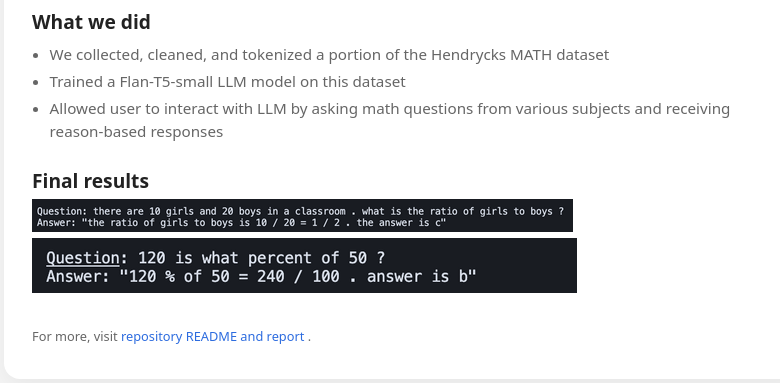
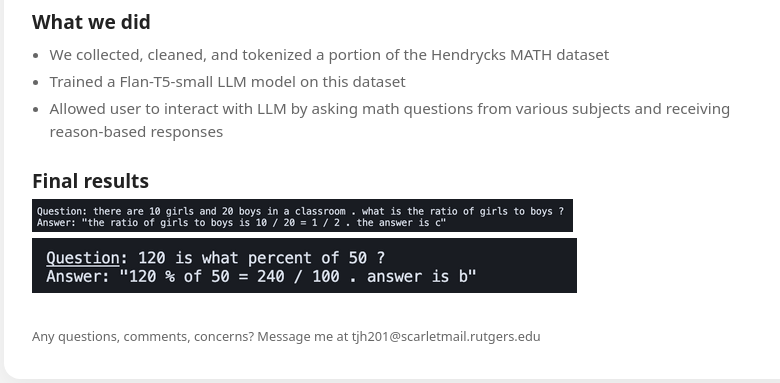
Before and after one commit to MazaArt/math495, a plain HTML site: page docs/index.html in a window 1280 px wide. Shown: the part 483-866 px from the top of the page, without its empty margins (236-1016 px from the left). Drawn offline with Linux system fonts and the light colour scheme.

Commit message:
Email for comments

```diff
--- a/docs/index.html
+++ b/docs/index.html
@@ -158,10 +158,8 @@
             </section>
 
             <p class="footer">
-                For more, visit
-                <a href="https://github.com/MazaArt/math495" target="_blank" rel="noopener noreferrer">
-                    repository README and report
-                </a>.
+                Any questions, comments, concerns? Message me at tjh201@scarletmail.rutgers.edu
+
             </p>
         </section>
     </main>
```
